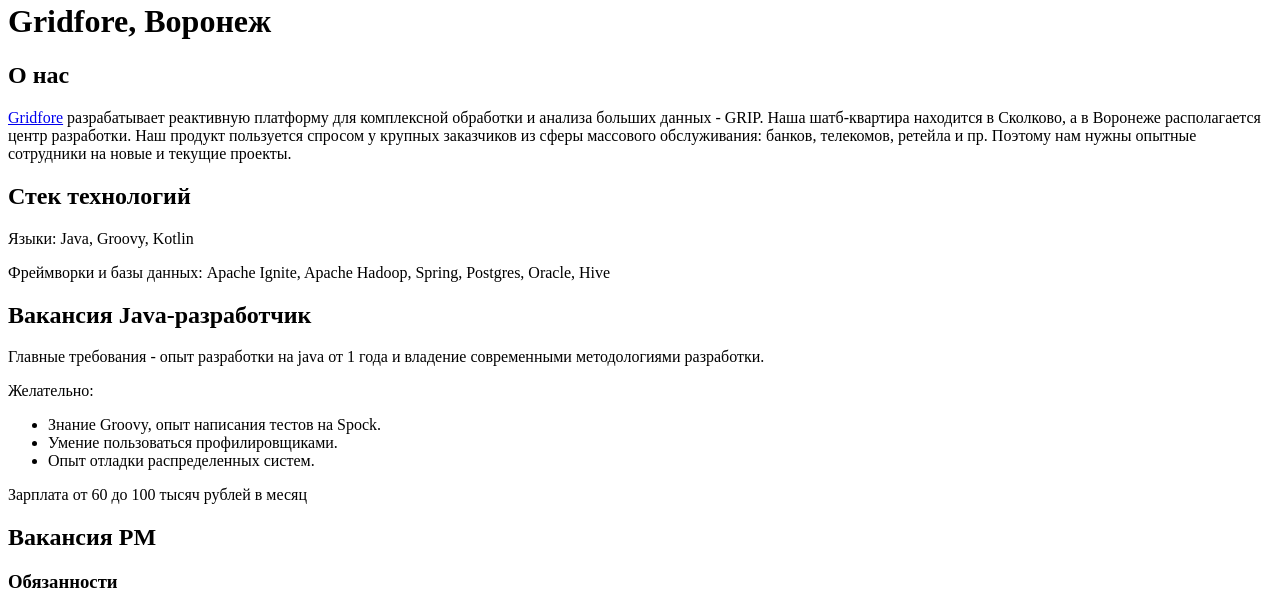
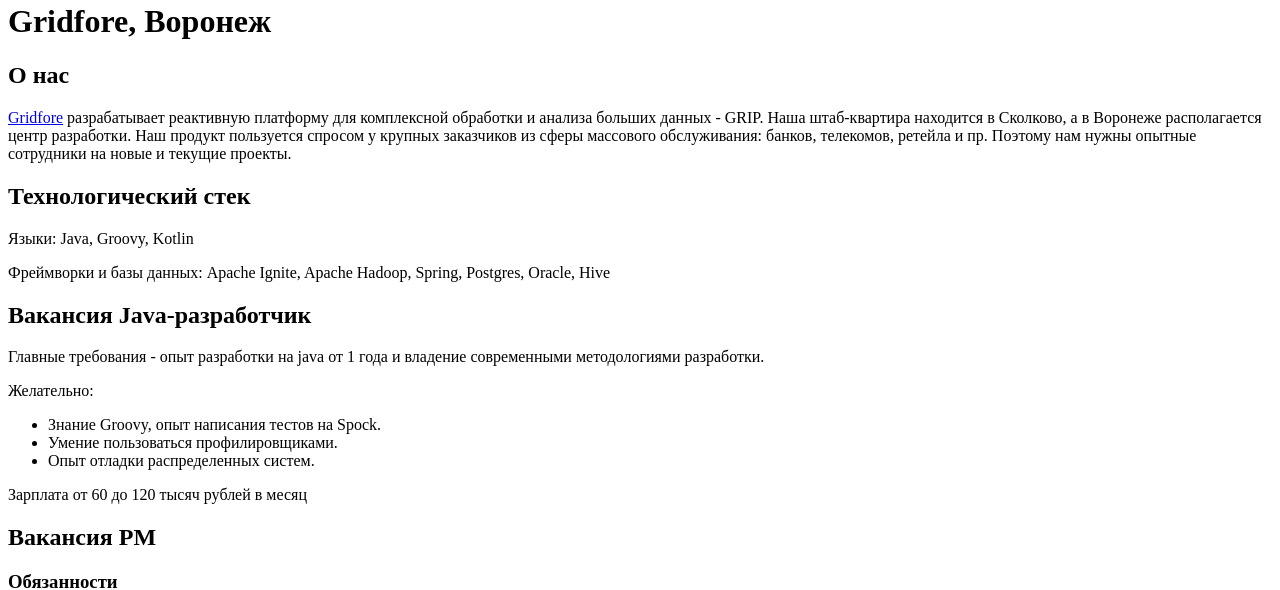
Before and after one commit to deeprefactoring/deeprefactoring.github.io, a Jekyll site: the page built from _jobs/2019-02-04-gridfore-vacancy.md, in a window 1280 px wide. Shown: the part 272-862 px from the top of the page. Built offline with Jekyll 4.4.1, drawn with Linux system fonts in a browser that asks for light colours; nearby versions of some CDN libraries.

Commit message:
Fix typo and change developer salary (#162)

```diff
--- a/_jobs/2019-02-04-gridfore-vacancy.md
+++ b/_jobs/2019-02-04-gridfore-vacancy.md
@@ -6,10 +6,10 @@
 ---
 
 ## О нас
-[Gridfore](https://gridfore.com/) разрабатывает реактивную платформу для комплексной обработки и анализа больших данных - GRIP. Наша шатб-квартира находится в Сколково, а в Воронеже располагается центр разработки.
+[Gridfore](https://gridfore.com/) разрабатывает реактивную платформу для комплексной обработки и анализа больших данных - GRIP. Наша штаб-квартира находится в Сколково, а в Воронеже располагается центр разработки.
 Наш продукт пользуется спросом у крупных заказчиков из сферы массового обслуживания: банков, телекомов, ретейла и пр. Поэтому нам нужны опытные сотрудники на новые и текущие проекты.
 
-## Стек технологий
+## Технологический стек
 Языки: Java, Groovy, Kotlin
 
 Фреймворки и базы данных: Apache Ignite, Apache Hadoop, Spring, Postgres, Oracle, Hive
@@ -23,7 +23,7 @@
 - Умение пользоваться профилировщиками.
 - Опыт отладки распределенных систем.
 
-Зарплата от 60 до 100 тысяч рублей в месяц
+Зарплата от 60 до 120 тысяч рублей в месяц
 
 ## Вакансия PM
 
```
